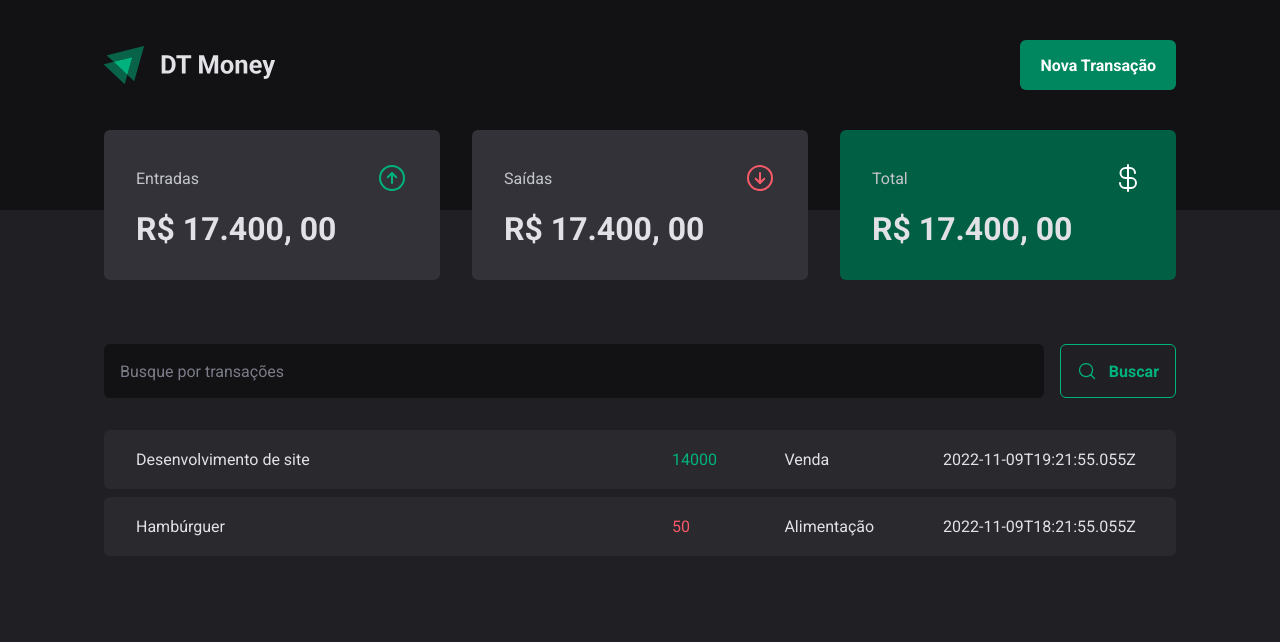
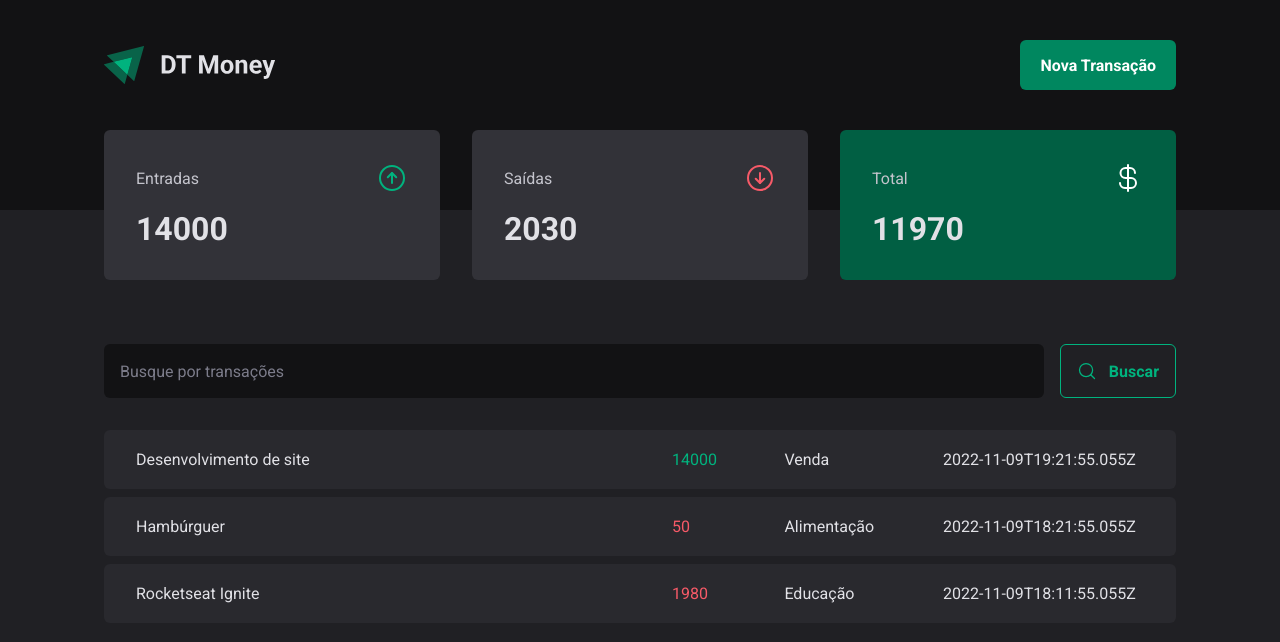
Before and after one commit to wwilliamsantana/dashboard-controle-financeiro, a React (Vite) app: page / in a window 1280 px wide. Shown: the top 642 px of the page. Built offline with nearby package versions, Linux system fonts and the light colour scheme; data requests are answered from the project's data file.

Commit message:
Conexão com a API - Calculando resumo de transações

```diff
--- a/server.json
+++ b/server.json
@@ -15,6 +15,14 @@
       "price": 50,
       "category": "Alimentação",
       "createdAt": "2022-11-09T18:21:55.055Z"
+    },
+    {
+      "id": 3,
+      "description": "Rocketseat Ignite",
+      "type": "outcome",
+      "price": 1980,
+      "category": "Educação",
+      "createdAt": "2022-11-09T18:11:55.055Z"
     }
   ]
 }
--- a/src/components/Summary/index.tsx
+++ b/src/components/Summary/index.tsx
@@ -7,6 +7,23 @@
 export function Summary(){
   const {transactions} = useContext(TransactionsContext)
 
+  const summary = transactions.reduce((acc, transaction)=> {
+    if(transaction.type === "income"){
+      acc.income += transaction.price
+      acc.total += transaction.price
+    }else{
+      acc.outcome += transaction.price
+      acc.total -= transaction.price
+    }
+    return acc
+  },
+  {
+    income:0,
+    outcome:0,
+    total:0
+  }
+)
+
 
   return (
     <SummaryContainer>
@@ -15,7 +32,7 @@
           <span>Entradas</span>
           <ArrowCircleUp size={32} color="#00b37e"/>
         </header>
-        <strong>R$ 17.400, 00</strong>
+        <strong>{summary.income}</strong>
       </SummaryCard>
 
       <SummaryCard>
@@ -23,7 +40,7 @@
           <span>Saídas</span>
           <ArrowCircleDown size={32} color="#f75a68"/>
         </header>
-        <strong>R$ 17.400, 00</strong>
+        <strong>{summary.outcome}</strong>
       </SummaryCard>
 
       <SummaryCard  variant="green">
@@ -31,7 +48,7 @@
           <span>Total</span>
           <CurrencyDollar size={32} color="#fff"/>
         </header>
-        <strong>R$ 17.400, 00</strong>
+        <strong>{summary.total}</strong>
       </SummaryCard>
     </SummaryContainer>
   )
```
